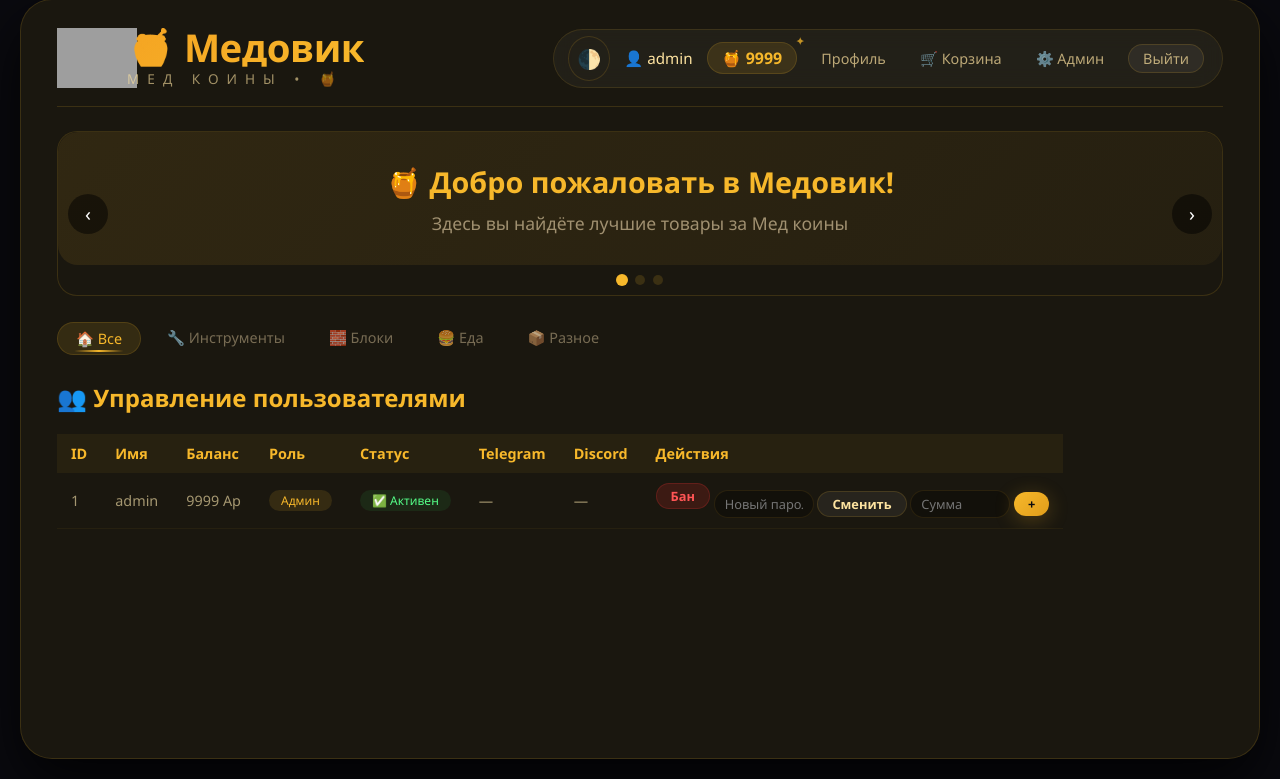
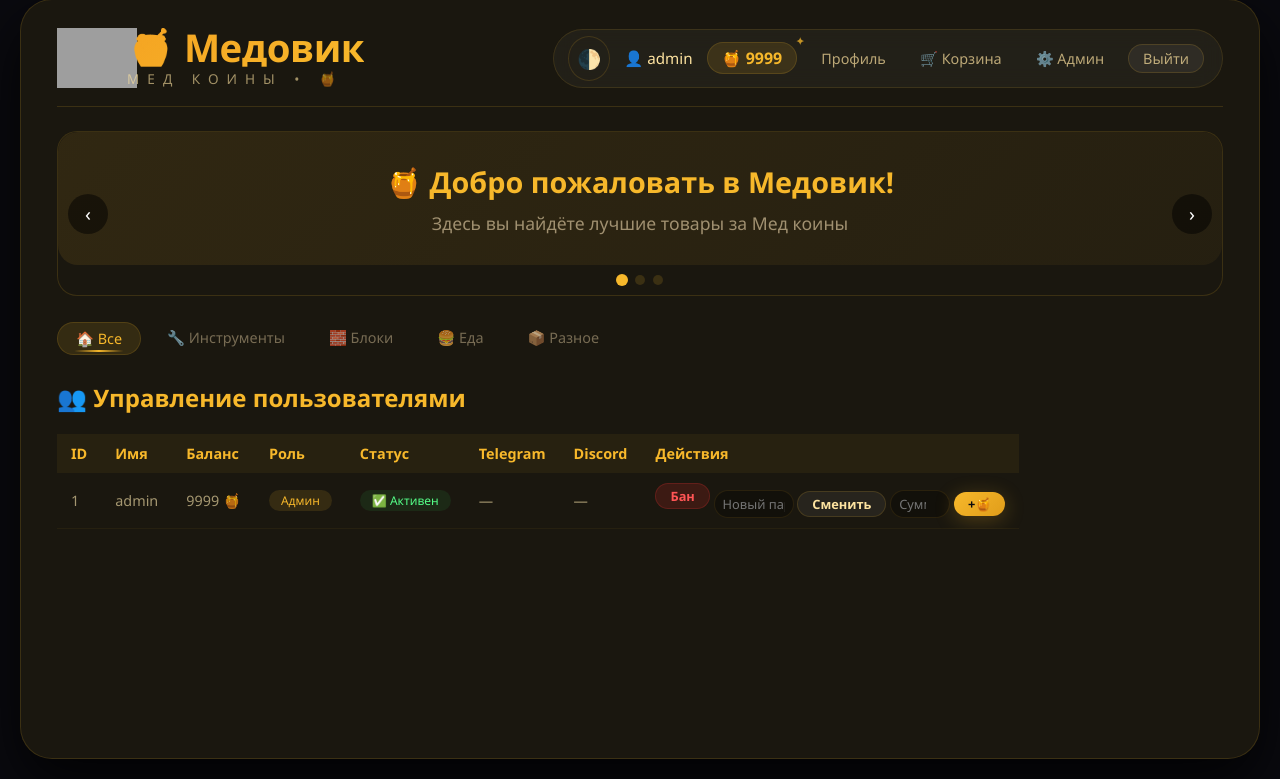
Before and after one commit to mornajtm/medovik-shop, a Flask app: page /admin/users in a window 1280 px wide. Shown: the part 21-800 px from the top of the page. Run offline with Flask 3, Linux system fonts and the light colour scheme; a user stored in the database is signed in; data comes from the database, SQL or seed files in the repository; grey boxes are pictures that could not be loaded.

Commit message:
Update users.html

```diff
--- a/medovik_shop/templates/admin/users.html
+++ b/medovik_shop/templates/admin/users.html
@@ -18,7 +18,7 @@
     <tr>
         <td>{{ u.id }}</td>
         <td>{{ u.username }}</td>
-        <td>{{ u.balance }} Ар</td>
+        <td>{{ u.balance }} 🍯</td>
         <td>
             {% if u.role == 'admin' %}
                 <span class="badge-admin">Админ</span>
@@ -36,23 +36,20 @@
         <td>{{ u.telegram or '—' }}</td>
         <td>{{ u.discord or '—' }}</td>
         <td>
-            <!-- Бан/Разбан -->
             {% if u.banned %}
                 <a href="{{ url_for('admin_unban_user', user_id=u.id) }}" class="btn btn-success btn-sm">Разбан</a>
             {% else %}
                 <a href="{{ url_for('admin_ban_user', user_id=u.id) }}" class="btn btn-danger btn-sm" onclick="return confirm('Забанить пользователя?')">Бан</a>
             {% endif %}
 
-            <!-- Смена пароля -->
             <form method="POST" action="{{ url_for('admin_change_password', user_id=u.id) }}" style="display:inline;">
-                <input type="text" name="new_password" placeholder="Новый пароль">
+                <input type="text" name="new_password" placeholder="Новый пароль" style="width:80px; padding:4px 8px; border-radius:20px; background:rgba(0,0,0,0.3); border:1px solid rgba(247,184,43,0.1); color:#fde3a0; font-size:0.8rem;">
                 <button type="submit" class="btn btn-dark btn-sm">Сменить</button>
             </form>
 
-            <!-- Добавить Ар -->
             <form method="POST" action="{{ url_for('admin_add_balance', user_id=u.id) }}" style="display:inline;">
-                <input type="number" name="amount" placeholder="Сумма" min="1">
-                <button type="submit" class="btn btn-gold btn-sm">+</button>
+                <input type="number" name="amount" placeholder="Сумма" min="1" style="width:60px; padding:4px 8px; border-radius:20px; background:rgba(0,0,0,0.3); border:1px solid rgba(247,184,43,0.1); color:#fde3a0; font-size:0.8rem;">
+                <button type="submit" class="btn btn-gold btn-sm">+🍯</button>
             </form>
         </td>
     </tr>
```
